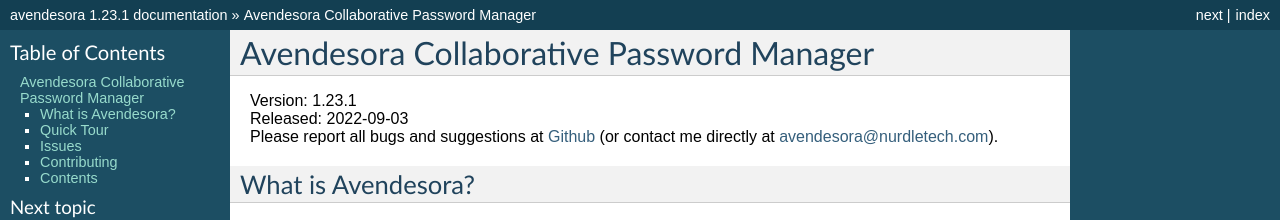
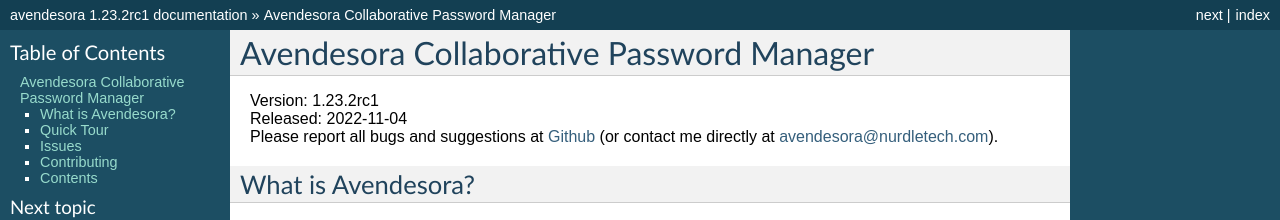
Before and after one commit to KenKundert/avendesora, a Sphinx documentation site: the page built from doc/index.rst, in a window 1280 px wide and 900 px high. Shown: the top 220 px of the window. Built offline with Sphinx 7.4.7, drawn with Linux system fonts in a browser that asks for light colours; some of the changed text lies outside the part shown.

Commit message:
bump version to 1.23.2rc1

```diff
--- a/README.rst
+++ b/README.rst
@@ -23,8 +23,8 @@ Avendesora Collaborative Password Manager
 
 
 :Authors: Ken & Kale Kundert
-:Version: 1.23.1
-:Released: 2022-09-03
+:Version: 1.23.2rc1
+:Released: 2022-11-04
 
 Avendesora replaces Abraxas, which are both alternatives to the traditional
 password vault.
--- a/avendesora/__init__.py
+++ b/avendesora/__init__.py
@@ -31,5 +31,5 @@ from .secrets import (
 from . import command
 from .account import AccountValue
 
-__version__ = '1.23.1'
-__released__ = '2022-09-03'
+__version__ = '1.23.2rc1'
+__released__ = '2022-11-04'
--- a/doc/conf.py
+++ b/doc/conf.py
@@ -55,7 +55,7 @@ copyright = u'2017-2022, Ken Kundert'
 # built documents.
 #
 # The full version, including alpha/beta/rc tags.
-release = '1.23.1'
+release = '1.23.2rc1'
 # The short X.Y version.
 version = '.'.join(release.split('.')[0:2])
 
--- a/doc/index.rst
+++ b/doc/index.rst
@@ -3,8 +3,8 @@
 Avendesora Collaborative Password Manager
 =========================================
 
-| Version: 1.23.1
-| Released: 2022-09-03
+| Version: 1.23.2rc1
+| Released: 2022-11-04
 | Please report all bugs and suggestions at
   `Github <https://github.com/KenKundert/avendesora/issues>`_
   (or contact me directly at `avendesora@nurdletech.com
--- a/doc/releases.rst
+++ b/doc/releases.rst
@@ -5,8 +5,8 @@ Releases
 
 Latest Development Version
 --------------------------
-| Version: 1.23.1
-| Released: 2022-09-03
+| Version: 1.23.2rc1
+| Released: 2022-11-04
 
 
 1.23 (2022-08-31)
--- a/setup.py
+++ b/setup.py
@@ -45,7 +45,7 @@ for line in install_requirements.splitlines():
 # call setup {{{1
 setup(
     name = 'avendesora',
-    version = '1.23.1',
+    version = '1.23.2rc1',
     author = 'Ken Kundert and Kale Kundert',
     author_email = 'avendesora@nurdletech.com',
     description = 'A password generator and account manager.',
```
